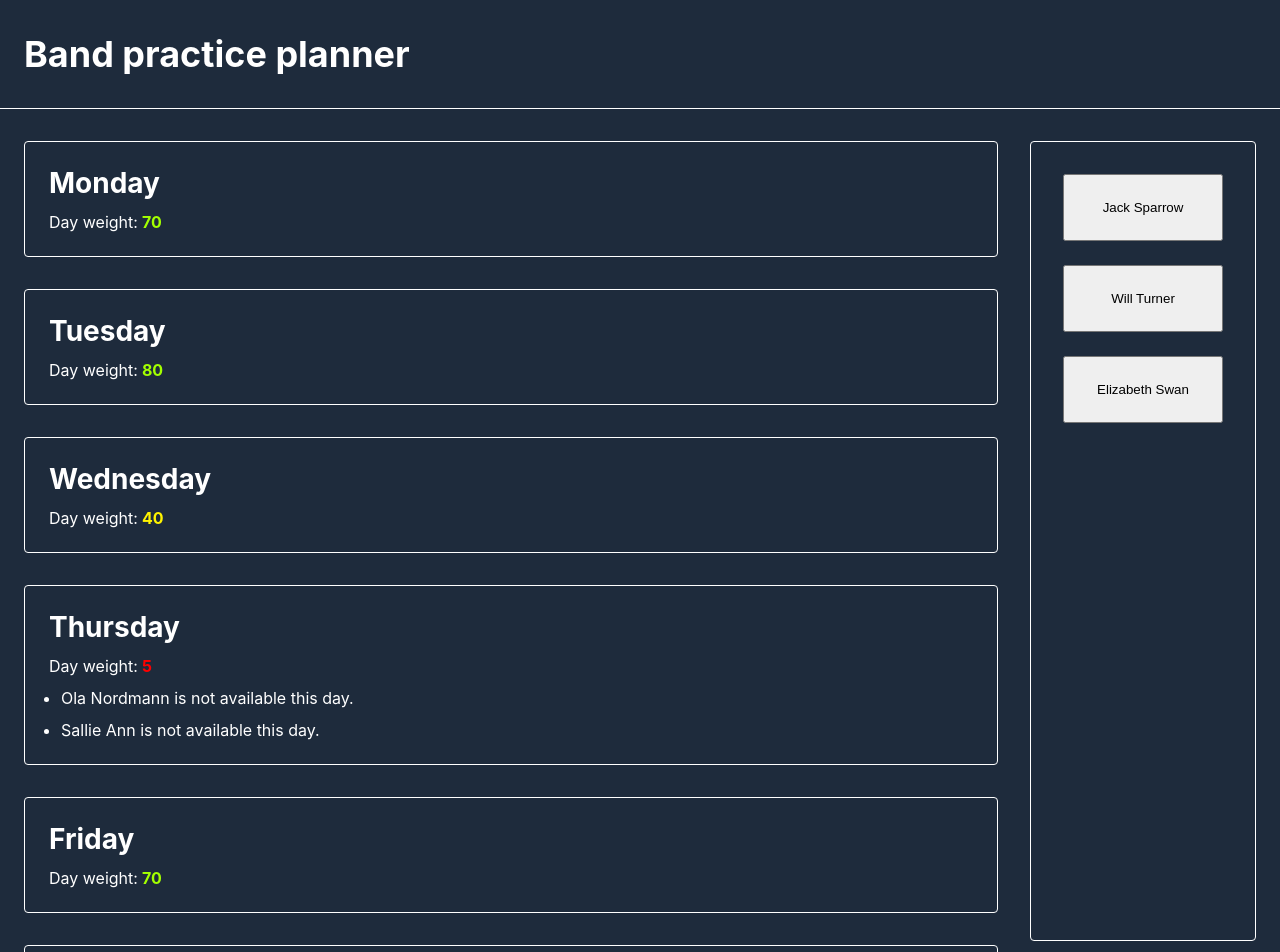
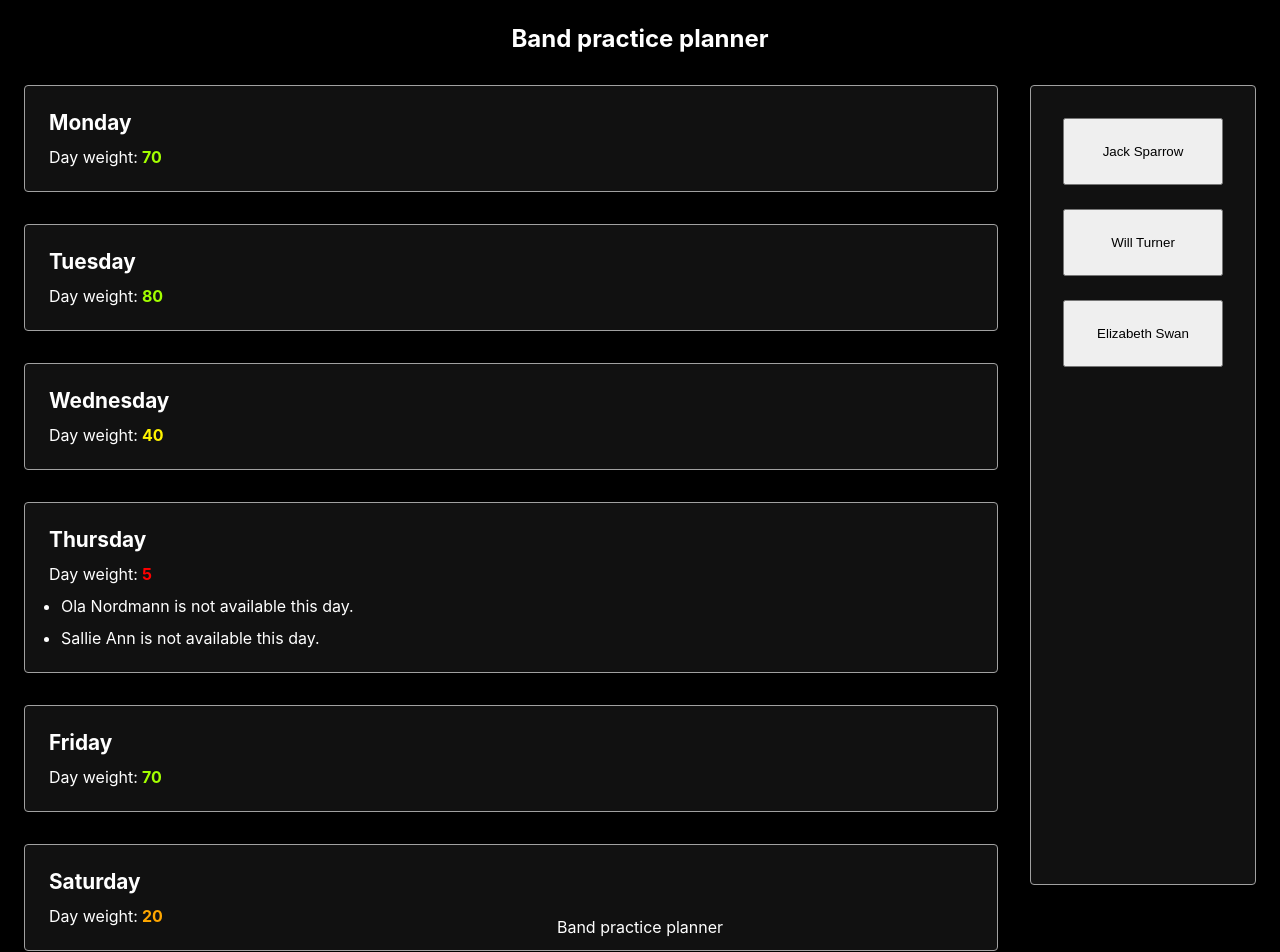
Before and after one commit to Monticulos/bandplanner, a React (Vite) app: page / in a window 1280 px wide. Shown: the top 952 px of the page. Built offline with nearby package versions, Linux system fonts and the light colour scheme.

Commit message:
update theme colors (#49)
Co-authored-by: Erling Hauan <erling.hauan@digdir.no>

```diff
--- a/frontend/src/app/Footer/Footer.module.css
+++ b/frontend/src/app/Footer/Footer.module.css
@@ -1,7 +1,7 @@
 .footer {
   background: var(--background-color);
-  border-top: var(--border);
-  padding: var(--spacing-large);
+  padding-inline: var(--spacing-large);
+  padding-bottom: var(--spacing-large);
   display: flex;
   justify-content: center;
 }
--- a/frontend/src/app/Header/Header.module.css
+++ b/frontend/src/app/Header/Header.module.css
@@ -1,6 +1,6 @@
 .header {
   background: var(--background-color);
-  border-bottom: var(--border);
+  padding-top: var(--spacing-standard);
   padding-inline: var(--spacing-standard);
-  padding-block: var(--spacing-large);
+  text-align: center;
 }
--- a/frontend/src/app/MainContent/Calendar/Calendar.module.css
+++ b/frontend/src/app/MainContent/Calendar/Calendar.module.css
@@ -7,7 +7,7 @@
 }
 
 .calendarDay {
-  background: var(--background-color);
+  background: var(--background-color-panel);
   display: flex;
   flex-direction: column;
   gap: var(--gap);
--- a/frontend/src/app/MainContent/MemberList/MemberList.module.css
+++ b/frontend/src/app/MainContent/MemberList/MemberList.module.css
@@ -1,7 +1,7 @@
 .memberListContainer {
   display: flex;
   flex-direction: column;
-  background: var(--background-color);
+  background: var(--background-color-panel);
   border-radius: var(--border-radius);
   border: var(--border);
   padding: var(--spacing-large);
--- a/frontend/src/index.css
+++ b/frontend/src/index.css
@@ -3,12 +3,13 @@ html {
 }
 
 body {
-  --background-color: #1e2b3c;
-  --background-color-lighter: #465464;
+  --background-color-panel: #111;
+  --background-color: #000;
+  --background-color-modal: #222;
   --text-color: #fff;
-  --border: 1px solid #fff;
+  --border: 1px solid #a1a1a1;
   --border-radius: 0.25rem;
-  --box-shadow: #111 0 0 1rem;
+  --box-shadow: #000 0 0 1rem;
   --spacing-large: 2rem;
   --spacing-standard: 1.5rem;
   --spacing-small: 0.5rem;
@@ -36,33 +37,33 @@ a:hover {
 
 dialog {
   margin: auto auto;
-  background-color: var(--background-color-lighter);
+  background-color: var(--background-color-modal);
   color: white;
   min-width: 25%;
   padding: var(--spacing-large);
-  border: 0;
+  border: var(--border);
   border-radius: var(--border-radius);
   box-shadow: var(--box-shadow);
 }
 
 h1 {
-  font-size: 2.25rem;
+  font-size: 1.5rem;
 }
 
 h2 {
-  font-size: 2rem;
+  font-size: 1.4rem;
 }
 
 h3 {
-  font-size: 1.75rem;
+  font-size: 1.3rem;
 }
 
 h4 {
-  font-size: 1.5rem;
+  font-size: 1.2rem;
 }
 
 h5 {
-  font-size: 1.25rem;
+  font-size: 1.1rem;
 }
 
 h6 {
```
